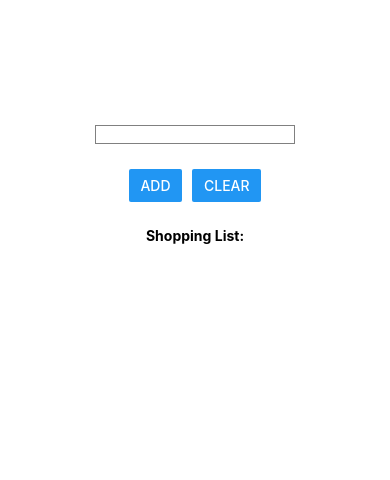
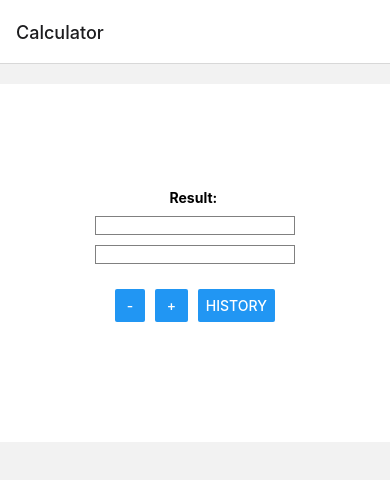
Before and after one commit to Millamarianna/Weatherapp, a React Native app: screen /Calculator in a window 390 px wide. Shown: the top 480 px of the page. Built offline with nearby package versions, Linux system fonts and the light colour scheme.

Commit message:
Tehtävä 5 (Laskin navigoinnilla)

```diff
--- a/App.js
+++ b/App.js
@@ -1,41 +1,27 @@
 import { StatusBar } from 'expo-status-bar';
-import { StyleSheet, Text, View, FlatList, Button, TextInput} from 'react-native';
-import React, { useState } from 'react';
+import { StyleSheet} from 'react-native';
+import React from 'react';
+import {NavigationContainer} from '@react-navigation/native';
+import {createNativeStackNavigator} from '@react-navigation/native-stack';
+import Calculator from './Calculator';
+import History from './History';
+
+const Stack = createNativeStackNavigator();
 
 export default function App() {
-  const [listItem, setListItem] = useState('');
-  const [list, setList] = useState([]);
 
-  const add = () => {
-    setList([...list, {item: listItem}]);
-    setListItem('')
-    }
-
-  const clear = () => {
-    setList([])
-    setListItem('')
-  }
 
   return (
-    <View style={styles.container}>
-
-
-      <TextInput style={styles.input} onChangeText={listItem => setListItem(listItem)} value={listItem}/>
-
-      <View style={styles.button}>
-      <Button onPress={add} title=" Add " />
-      <Button onPress={clear} title=" Clear " />
-      </View>
-
-      <Text style={styles.text}>Shopping List:</Text>
-      <FlatList
-        data={list}
-        renderItem={({item}) => <Text>{item.item}</Text>}
-        keyExtractor={(item, index) => index.toString()}
-      />
-
-      <StatusBar style="auto" />
-    </View>
+    <NavigationContainer>
+      <Stack.Navigator>
+      <Stack.Screen
+          name="Calculator"
+          component={Calculator}
+          options={{title: 'Calculator'}}
+        />
+        <Stack.Screen name="History" component={History} />
+      </Stack.Navigator>
+    </NavigationContainer>
   );
 }
 
--- /dev/null
+++ b/Calculator.js
@@ -0,0 +1,80 @@
+import { StatusBar } from 'expo-status-bar';
+import { StyleSheet, Text, View, Button, TextInput} from 'react-native';
+import React, { useState, useEffect } from 'react';
+
+export default function Calculator({navigation}) {
+  const [numberOne, setNumberOne] = useState('');
+  const [numberTwo, setNumberTwo] = useState('');
+  const [result, setResult] = useState('');
+  const [history, setHistory] = useState([]);
+  const [line, setLine] = useState([]);
+
+  const minusPressed = () => {
+    setResult(parseInt(numberOne) - parseInt(numberTwo));
+    setLine(numberOne + "-" + numberTwo + "=")
+
+    }
+
+  const plusPressed = () => {
+    setResult(parseInt(numberOne) + parseInt(numberTwo));
+    setLine(numberOne + "+" + numberTwo + "=")
+
+  }
+
+  useEffect(() => {
+    setHistory([...history, {line: line + result}]);
+}, [result]);
+
+
+  return (
+    <View style={styles.container}>
+
+      <Text style={styles.text}>Result: {result}</Text>
+
+      <TextInput style={styles.input} keyboardType="numeric" onChangeText={numberOne => setNumberOne(numberOne)} value={numberOne}/>
+      <TextInput style={styles.input} keyboardType="numeric" onChangeText={numberTwo => setNumberTwo(numberTwo)} value={numberTwo}/>
+
+      <View style={styles.button}>
+      <Button onPress={minusPressed} title=" - " />
+      <Button onPress={plusPressed} title=" + " />
+      <Button
+      title="History"
+      onPress={() =>
+        navigation.navigate('History', {history: history})
+      }
+    />
+      </View>
+
+      <StatusBar style="auto" />
+    </View>
+  );
+}
+
+const styles = StyleSheet.create({
+  container: {
+    marginTop: 20,
+    backgroundColor: 'white',
+    alignItems: 'center',
+    padding: 100
+  },
+  text : {
+    width:200,
+    textAlign: 'center',
+    fontWeight: 'bold',
+    margin: 5,
+  },
+  input : {
+    width:200,
+    fontWeight: 'bold',
+    borderColor: 'grey',
+    margin: 5,
+    borderWidth: 1
+  },
+  button: {
+    alignItems: 'center',
+    margin: 20,
+    gap: 10,
+    justifyContent: 'center',
+    flexDirection: 'row'
+  }
+});
--- /dev/null
+++ b/History.js
@@ -0,0 +1,49 @@
+import { StatusBar } from 'expo-status-bar';
+import { StyleSheet, Text, View, FlatList} from 'react-native';
+import React from 'react';
+
+export default function History({navigation, route}) {
+
+  return (
+    <View style={styles.container}>
+
+      <Text style={styles.text}>History:</Text>
+      <FlatList
+        data={route.params.history}
+        renderItem={({item}) => <Text>{item.line}</Text>}
+        keyExtractor={(item, index) => index.toString()}
+      />
+
+      <StatusBar style="auto" />
+    </View>
+  );
+}
+
+const styles = StyleSheet.create({
+  container: {
+    marginTop: 20,
+    backgroundColor: 'white',
+    alignItems: 'center',
+    padding: 100
+  },
+  text : {
+    width:200,
+    textAlign: 'center',
+    fontWeight: 'bold',
+    margin: 5,
+  },
+  input : {
+    width:200,
+    fontWeight: 'bold',
+    borderColor: 'grey',
+    margin: 5,
+    borderWidth: 1
+  },
+  button: {
+    alignItems: 'center',
+    margin: 20,
+    gap: 10,
+    justifyContent: 'center',
+    flexDirection: 'row'
+  }
+});
--- a/package.json
+++ b/package.json
@@ -9,10 +9,14 @@
     "web": "expo start --web"
   },
   "dependencies": {
+    "@react-navigation/native": "^6.1.7",
+    "@react-navigation/native-stack": "^6.9.13",
     "expo": "~49.0.7",
     "expo-status-bar": "~1.6.0",
     "react": "18.2.0",
-    "react-native": "0.72.4"
+    "react-native": "0.72.4",
+    "react-native-screens": "~3.22.0",
+    "react-native-safe-area-context": "4.6.3"
   },
   "devDependencies": {
     "@babel/core": "^7.20.0"
```
Also changed, not shown: 1 other file (tests, documents, lock files or other folders).
